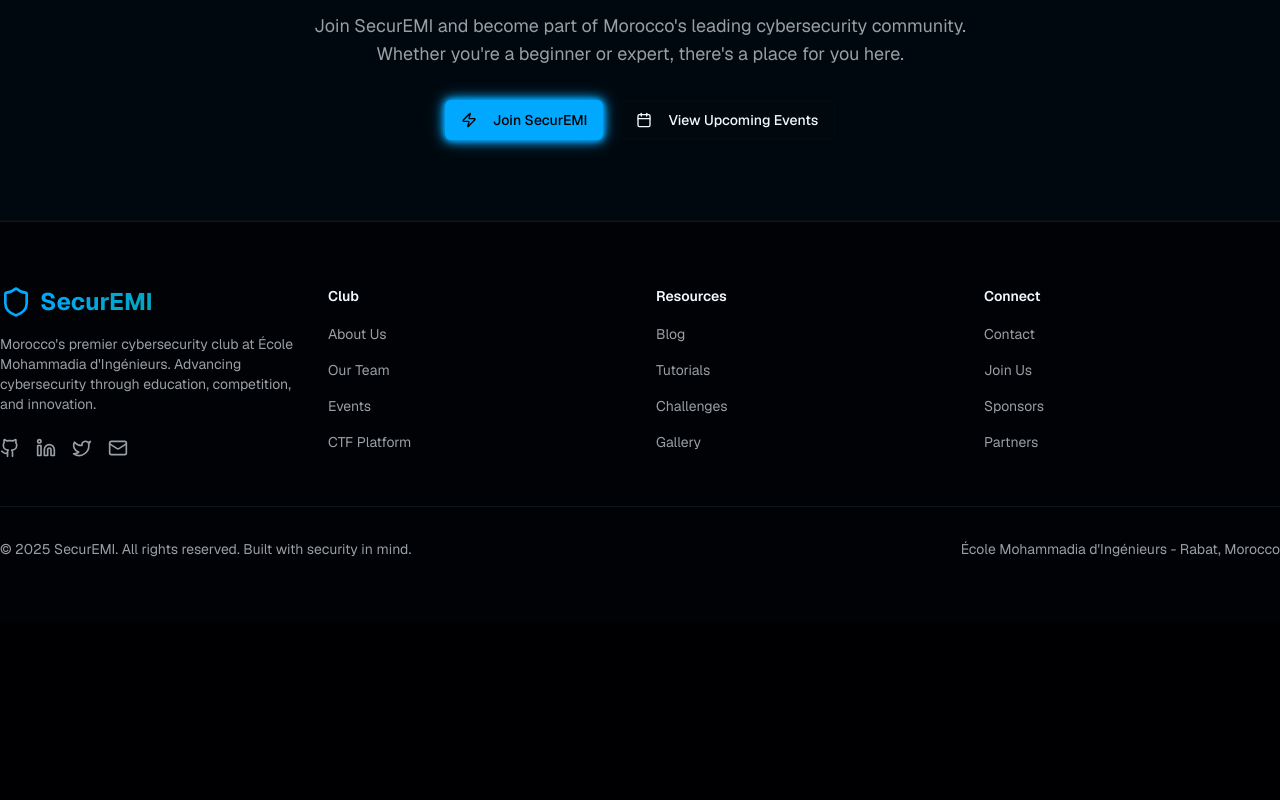
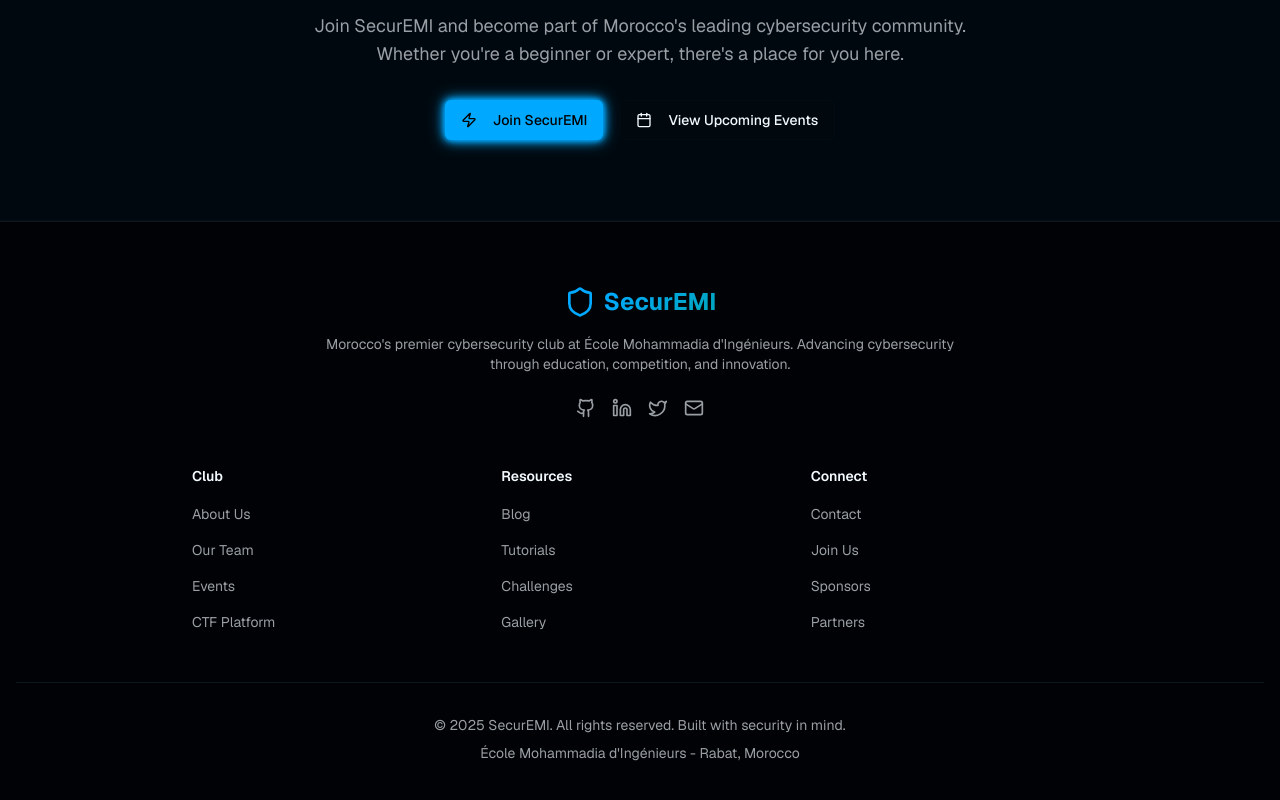
Before and after one commit to Salamaaa1/securEmi, a Next.js app in the folder securEm/: page / in a window 1280 px wide. Shown: the part 1948-2748 px from the top of the page. Before the commit the page ends 2571 px from the top, so only its background shows below. Built offline with nearby package versions, Linux system fonts and the light colour scheme.

Commit message:
main centering

```diff
--- a/securEm/components/footer.tsx
+++ b/securEm/components/footer.tsx
@@ -32,18 +32,18 @@ const socialLinks = [
 export function Footer() {
   return (
     <footer className="border-t border-border bg-card">
-      <div className="container py-12 md:py-16">
-        <div className="grid grid-cols-1 gap-8 lg:grid-cols-4">
-          <div className="lg:col-span-1">
-            <Link className="flex items-center space-x-2" href="/">
+      <div className="container mx-auto px-4 py-12 md:py-16">
+        {/* Logo and Description - Centered */}
+        <div className="text-center mb-12">
+          <Link className="inline-flex items-center space-x-2 mb-4" href="/">
             <Shield className="h-8 w-8 text-primary" />
             <span className="font-bold text-2xl text-gradient">SecurEMI</span>
           </Link>
-            <p className="mt-4 text-sm text-muted-foreground max-w-xs">
+          <p className="text-sm text-muted-foreground max-w-2xl mx-auto mb-6">
             Morocco's premier cybersecurity club at École Mohammadia d'Ingénieurs. Advancing cybersecurity through
             education, competition, and innovation.
           </p>
-            <div className="mt-6 flex space-x-4">
+          <div className="flex justify-center space-x-4">
             {socialLinks.map((item) => {
               const Icon = item.icon
               return (
@@ -59,10 +59,12 @@ export function Footer() {
             })}
           </div>
         </div>
-          <div className="grid grid-cols-1 gap-8 sm:grid-cols-3 lg:col-span-3">
-            <div>
-              <h3 className="text-sm font-semibold text-foreground">Club</h3>
-              <ul className="mt-4 space-y-3">
+
+        {/* Links Grid - Centered */}
+        <div className="grid grid-cols-1 gap-8 sm:grid-cols-3 max-w-4xl mx-auto mb-12">
+          <div className="text-center sm:text-left">
+            <h3 className="text-sm font-semibold text-foreground mb-4">Club</h3>
+            <ul className="space-y-3">
               {footerLinks.club.map((item) => (
                 <li key={item.name}>
                   <Link
@@ -75,9 +77,9 @@ export function Footer() {
               ))}
             </ul>
           </div>
-            <div>
-              <h3 className="text-sm font-semibold text-foreground">Resources</h3>
-              <ul className="mt-4 space-y-3">
+          <div className="text-center sm:text-left">
+            <h3 className="text-sm font-semibold text-foreground mb-4">Resources</h3>
+            <ul className="space-y-3">
               {footerLinks.resources.map((item) => (
                 <li key={item.name}>
                   <Link
@@ -90,9 +92,9 @@ export function Footer() {
               ))}
             </ul>
           </div>
-            <div>
-              <h3 className="text-sm font-semibold text-foreground">Connect</h3>
-              <ul className="mt-4 space-y-3">
+          <div className="text-center sm:text-left">
+            <h3 className="text-sm font-semibold text-foreground mb-4">Connect</h3>
+            <ul className="space-y-3">
               {footerLinks.connect.map((item) => (
                 <li key={item.name}>
                   <Link
@@ -106,13 +108,16 @@ export function Footer() {
             </ul>
           </div>
         </div>
-        </div>
-        <div className="mt-12 border-t border-border pt-8">
-          <div className="flex flex-col items-center justify-between gap-4 md:flex-row">
+
+        {/* Copyright - Centered */}
+        <div className="border-t border-border pt-8">
+          <div className="text-center space-y-2">
             <p className="text-sm text-muted-foreground">
               © 2025 SecurEMI. All rights reserved. Built with security in mind.
             </p>
-            <p className="text-sm text-muted-foreground">École Mohammadia d'Ingénieurs - Rabat, Morocco</p>
+            <p className="text-sm text-muted-foreground">
+              École Mohammadia d'Ingénieurs - Rabat, Morocco
+            </p>
           </div>
         </div>
       </div>
```
Lines whose indentation alone changed are shown as unchanged.
